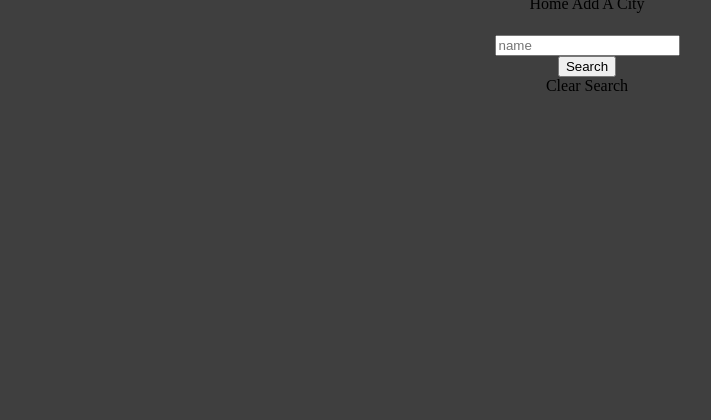
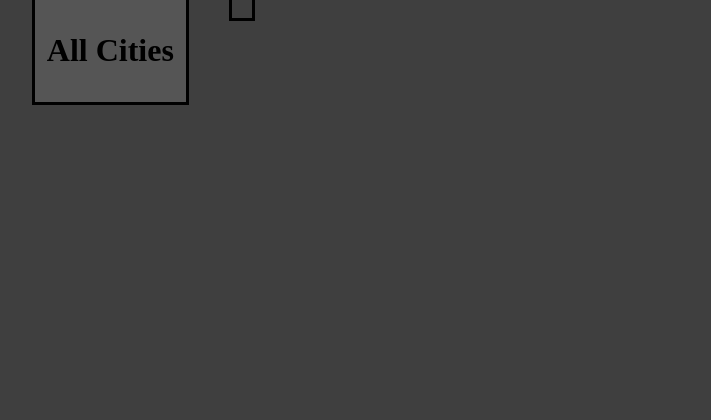
Before and after one commit to maxmcgrath1/Project_Wayfarer, a Django app: template main_app/templates/city_list.html in a window 1280 px wide; the page is wider, and only the part inside the window is pictured. Shown: the part 99-519 px from the top of that part, without its empty margins (53-764 px from the left). Run offline with Django 4.2, Linux system fonts and the light colour scheme; the template is opened without the code that fills it, so the values that code supplies are empty.

Commit message:
restructuring layout of city-list page

```diff
--- a/main_app/static/styles/city_list.css
+++ b/main_app/static/styles/city_list.css
@@ -1,15 +1,84 @@
 :root {
     --VH: 100vh;
     --VW: 100vw;
+    --WU: calc((var(--VW) * 0.05));
 }
+div.city-container {
+    display: flex;
+}
+div.city-list {
+    margin-left: calc(var(--VH) * 0.106);
+    padding: calc(var(--VH) * 0.015);
+    border: solid;
+    height: max-content;
+    overflow-y: scroll;
+    background-color: #555555;
+}
+div.each-city {
+    margin-left: calc(var(--VH) * 0.05) ;
+}
+.city-btns {
+    display: flex;
+    flex-flow: column wrap;
+}
+.city-btn {
+    font-family: 'Segoe UI', Tahoma, Geneva, Verdana, sans-serif;
+    font-size: calc(var(--WU) * 0.5) ;
+    margin: 0, auto;
+    margin-bottom: calc(var(--WU) * 0.15) ;
+    padding: 13px 13px;
+    text-align: center;
+    transition: 0.5s;
+    background-size: 200% auto;
+    color: white;
+    box-shadow: 0 0 5px rgb(0, 8, 85);
+    border-radius: 1em;
+    border: black;
+    border-style: solid;
+}
+.city-btn {background-color: #FBAB7E;
+    background-image: linear-gradient(62deg, #FBAB7E 0%, #F7CE68 100%);
+    }
+.city-btn:hover {
+    background-position: right center;
+    color: black;
+    text-decoration: none;
+    border:pink;
+    border-style: solid;
+    cursor: pointer;
+    box-shadow: 0 0 10px pink;
+ }
 .cities-container {
-    max-width: calc(var(--VW) * 0.80);
+    max-width: calc(var(--VW) * 0.67);
+    border: solid;
+    padding: 10px;
 }
 .container-city {
-        margin-left: calc(var(--VW) *0.1);
-        margin-right: calc(var(--VW) *0.1);
-    min-width: calc(var(--VW) * 0.80);
+    display: flex;
+    flex-flow: row wrap;
+    margin-left: calc(var(--VW) *0.1);
+    margin-right: calc(var(--VW) *0.1);
+    width: calc(var(--VW) * 0.67);
+}
+.city-info-container {
+    display: flex;
+    flex-flow: column wrap;
+    margin-left: calc(var(--WU) * -2);;
+    justify-content: start;
+    max-width: calc(var(--WU) * 5);
+    width: calc(var(--WU) * 4);
+    height: max-content;
 }
 .city-image {
-    max-width: calc(var(--VW) * 0.80);
+    max-width: calc(var(--VW) * 0.45);
+    border: solid;
+    border-radius: 2%;
 }
+.city-info, .city-name {
+    width: calc(var(--WU) * 4) ;
+}
+.city-info {
+    font-size: small;
+    line-height: 0.1em;
+    /* transform: translate(calc(var(--VW) * -0.11),calc(var(--VW) * -0.21) ); */
+}
--- a/main_app/templates/city_list.html
+++ b/main_app/templates/city_list.html
@@ -5,7 +5,37 @@ Cities
 {% endblock%}
 {% block pgstyles%} <link rel='stylesheet' href="{% static 'styles/city_list.css' %}"/> {% endblock%}
 {% block content%}
-<a href="/">Home</a>
+<div class="city-container">
+    <div class="city-list">
+        <h1>
+        All Cities
+        </h1>
+        <div class="city-btns">
+            {% for city in cities%}
+            <button class="city-btn">{{city.name}}</button>
+            {% endfor %}
+        </div>
+    </div>
+    <div class="each-city">
+        <div class="cities-container">
+            {% for city in cities %}
+            <div class="container-city">
+                <div class="city-info-container">
+                    <a class="city-link" href="{% url 'city_detail' city.pk %}">
+                        <h2 class="city-name">{{city.name}}</h2>
+                    </a>
+                    <p class="city-info">Population: {{city.population}}</h3>
+                    <p class="city-info">Main Attractions: {{city.attractions}}</h3>
+                </div>
+                <img class="city-image" src="{{city.image}}" alt="{{city.name}}" />
+            </div>
+            {% endfor %}
+        </div>
+    </div>
+</div>
+
+{% endblock%}
+{% comment %} <a href="/">Home</a>
 <a href="{% url 'city_create' %}">Add A City</a>
 <h1>{{header}}</h1>
 
@@ -31,5 +61,4 @@ Cities
             <h3>Main Attractions: {{city.attractions}}</h3>
     </div>
     {% endfor %}
-</div>
-{% endblock%}
+</div> {% endcomment %}
```
